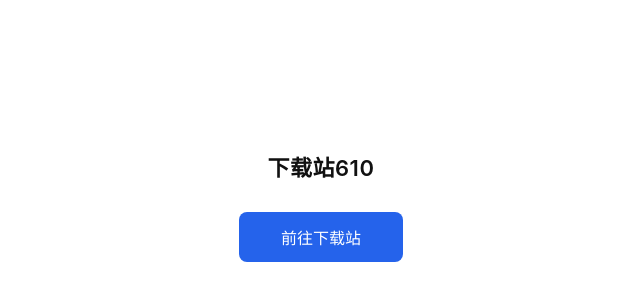
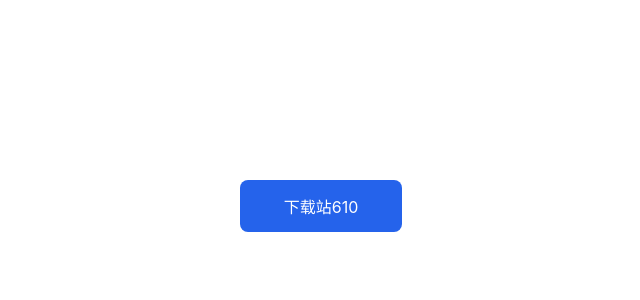
Before and after one commit to 3879975711/3879975711.github.io, a plain HTML site: page index.html in a window 1280 px wide. Shown: the part 194-494 px from the top of the page, without its empty margins (319-959 px from the left). Drawn offline with Linux system fonts and the light colour scheme.

Commit message:
首页只保留一个按钮

```diff
--- a/index.html
+++ b/index.html
@@ -10,25 +10,19 @@
   :root { color-scheme: light dark; }
   body {
     margin: 0; min-height: 100vh;
-    display: flex; flex-direction: column;
-    align-items: center; justify-content: center; gap: 30px;
+    display: flex; align-items: center; justify-content: center;
+    background: #fff;
     font-family: -apple-system, "Segoe UI", "Microsoft YaHei", sans-serif;
-    background: #fff; color: #111;
   }
-  h1 { font-size: 22px; font-weight: 600; margin: 0; letter-spacing: .5px; }
   a {
-    display: inline-block; padding: 13px 42px;
-    background: #2563eb; color: #fff; text-decoration: none;
-    font-size: 16px; border-radius: 8px;
+    padding: 14px 44px; background: #2563eb; color: #fff;
+    text-decoration: none; font-size: 16px; border-radius: 8px;
   }
   a:hover { background: #1d4ed8; }
-  @media (prefers-color-scheme: dark) {
-    body { background: #111; color: #eee; }
-  }
+  @media (prefers-color-scheme: dark) { body { background: #111; } }
 </style>
 </head>
 <body>
-  <h1>下载站610</h1>
-  <a href="http://www.rc7k5ce0j.nyat.app:34340/">前往下载站</a>
+  <a href="http://www.rc7k5ce0j.nyat.app:34340/">下载站610</a>
 </body>
 </html>
```
